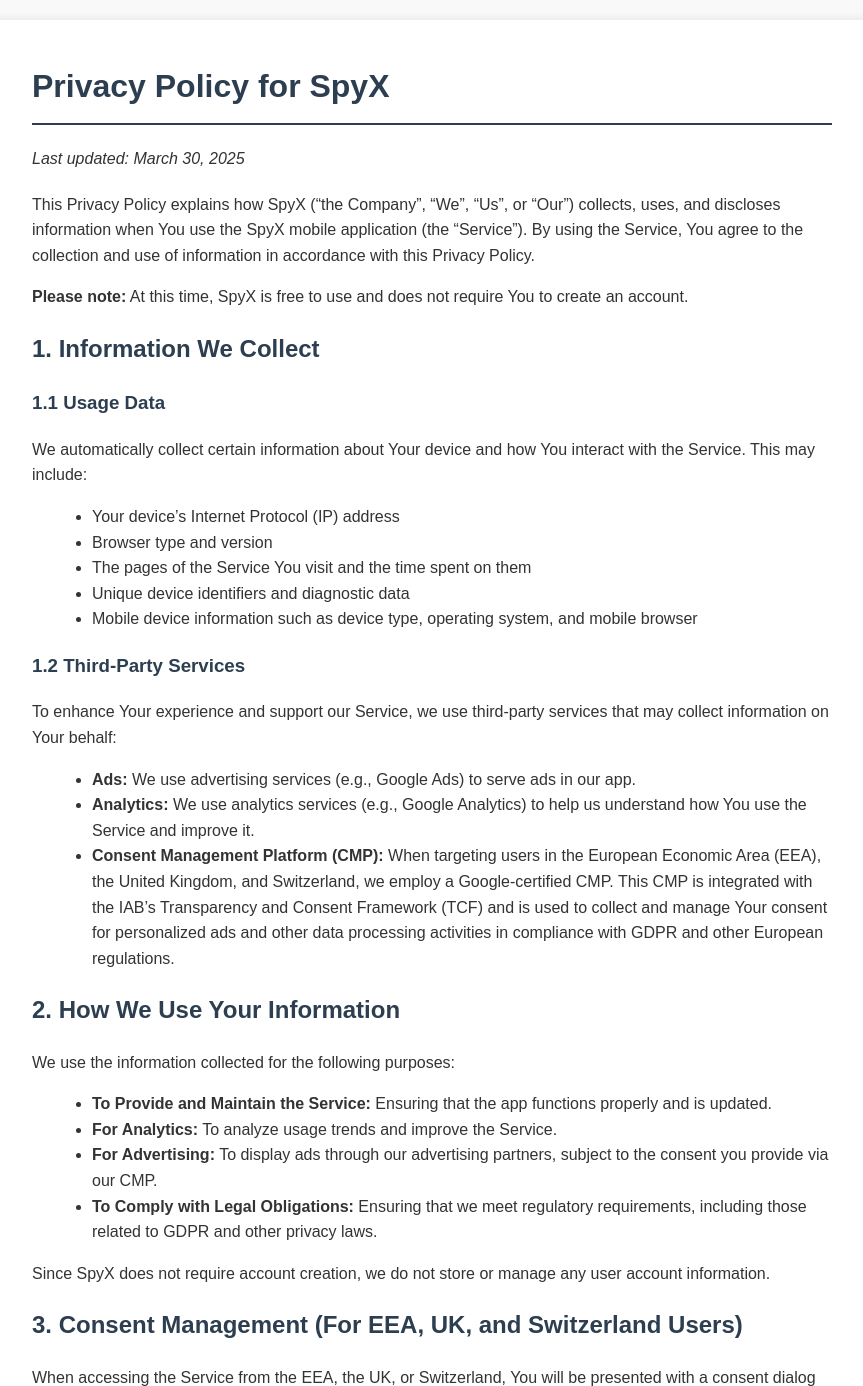
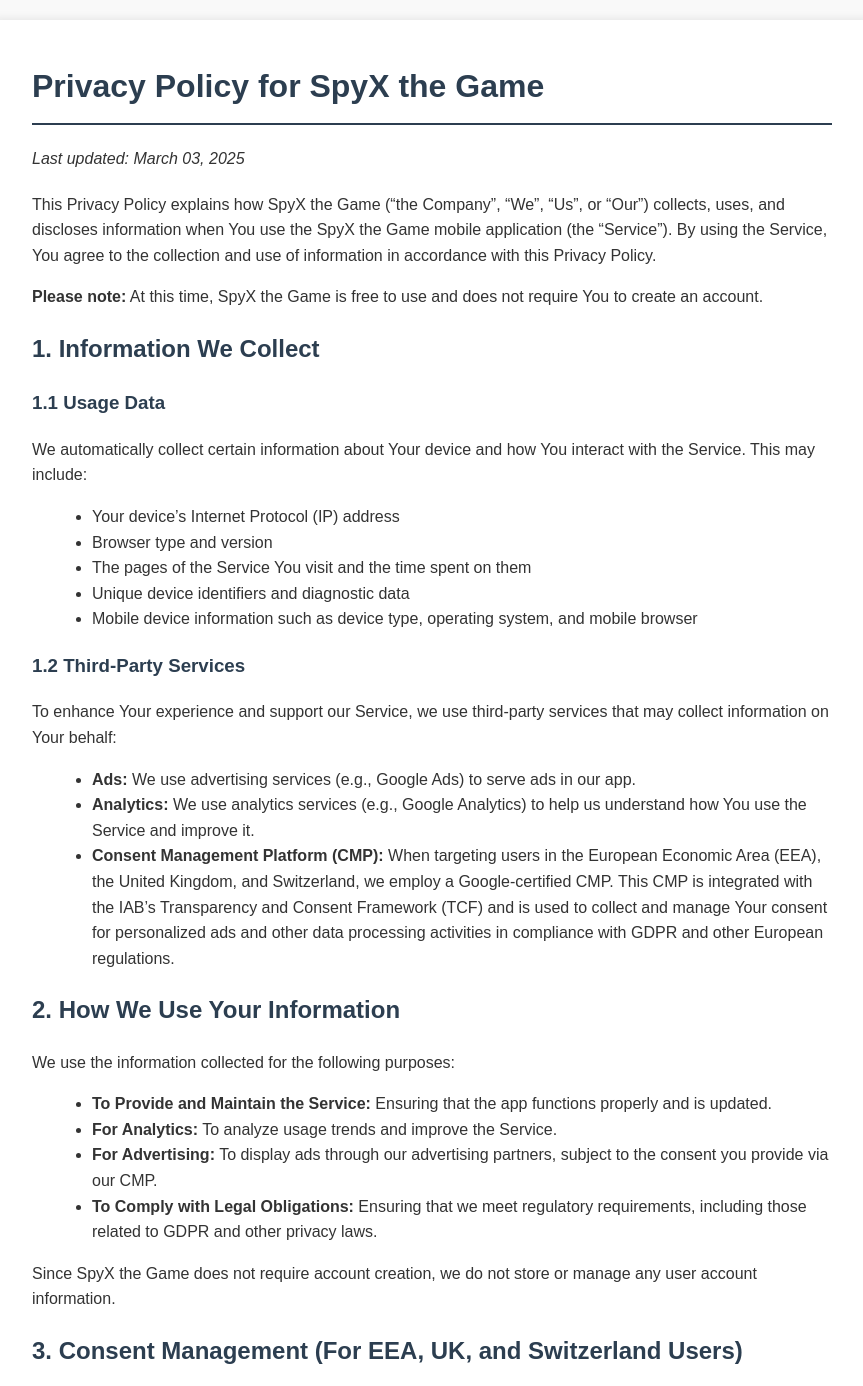
Before and after one commit to AmdjedSanero/spyx-privacy-policy.github.io, a plain HTML site: page index.html in a window 1280 px wide. Shown: the top 1386 px of the page, without its empty margins (208-1071 px from the left). Drawn offline with Linux system fonts and the light colour scheme.

Commit message:
Update index.html

```diff
--- a/index.html
+++ b/index.html
@@ -3,7 +3,7 @@
 <head>
   <meta charset="UTF-8">
   <meta name="viewport" content="width=device-width, initial-scale=1">
-  <title>Privacy Policy for SpyX</title>
+  <title>Privacy Policy for SpyX the Game</title>
   <style>
     body {
       font-family: Arial, sans-serif;
@@ -48,12 +48,12 @@
 </head>
 <body>
   <div class="container">
-    <h1>Privacy Policy for SpyX</h1>
-    <p class="last-updated">Last updated: March 30, 2025</p>
+    <h1>Privacy Policy for SpyX the Game</h1>
+    <p class="last-updated">Last updated: March 03, 2025</p>
 
-    <p>This Privacy Policy explains how SpyX (“the Company”, “We”, “Us”, or “Our”) collects, uses, and discloses information when You use the SpyX mobile application (the “Service”). By using the Service, You agree to the collection and use of information in accordance with this Privacy Policy.</p>
+    <p>This Privacy Policy explains how SpyX the Game (“the Company”, “We”, “Us”, or “Our”) collects, uses, and discloses information when You use the SpyX the Game mobile application (the “Service”). By using the Service, You agree to the collection and use of information in accordance with this Privacy Policy.</p>
 
-    <p><strong>Please note:</strong> At this time, SpyX is free to use and does not require You to create an account.</p>
+    <p><strong>Please note:</strong> At this time, SpyX the Game is free to use and does not require You to create an account.</p>
 
     <h2>1. Information We Collect</h2>
 
@@ -83,7 +83,7 @@
       <li><strong>For Advertising:</strong> To display ads through our advertising partners, subject to the consent you provide via our CMP.</li>
       <li><strong>To Comply with Legal Obligations:</strong> Ensuring that we meet regulatory requirements, including those related to GDPR and other privacy laws.</li>
     </ul>
-    <p>Since SpyX does not require account creation, we do not store or manage any user account information.</p>
+    <p>Since SpyX the Game does not require account creation, we do not store or manage any user account information.</p>
 
     <h2>3. Consent Management (For EEA, UK, and Switzerland Users)</h2>
     <p>When accessing the Service from the EEA, the UK, or Switzerland, You will be presented with a consent dialog via our Google-certified Consent Management Platform (CMP). This platform:</p>
```
